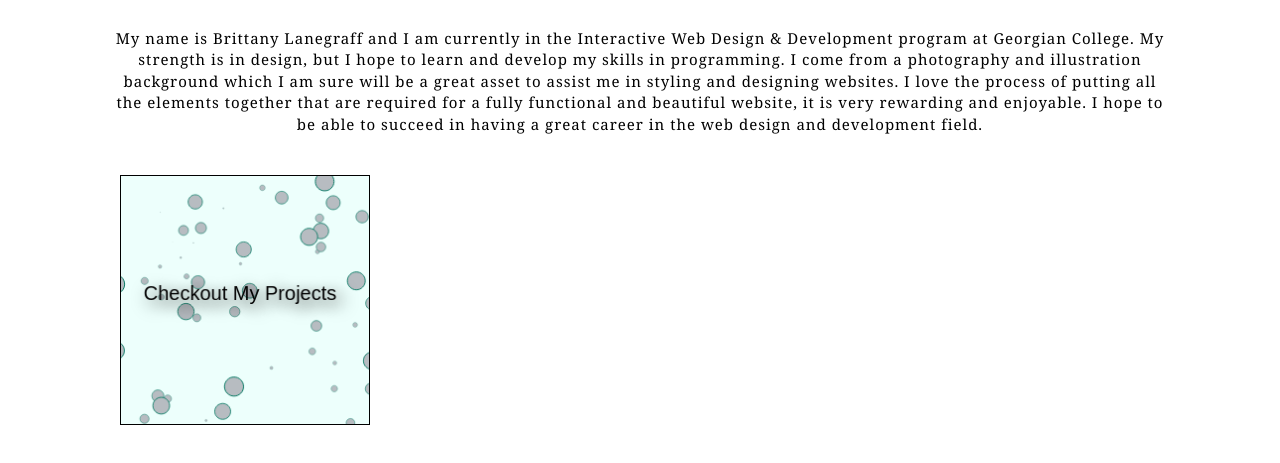
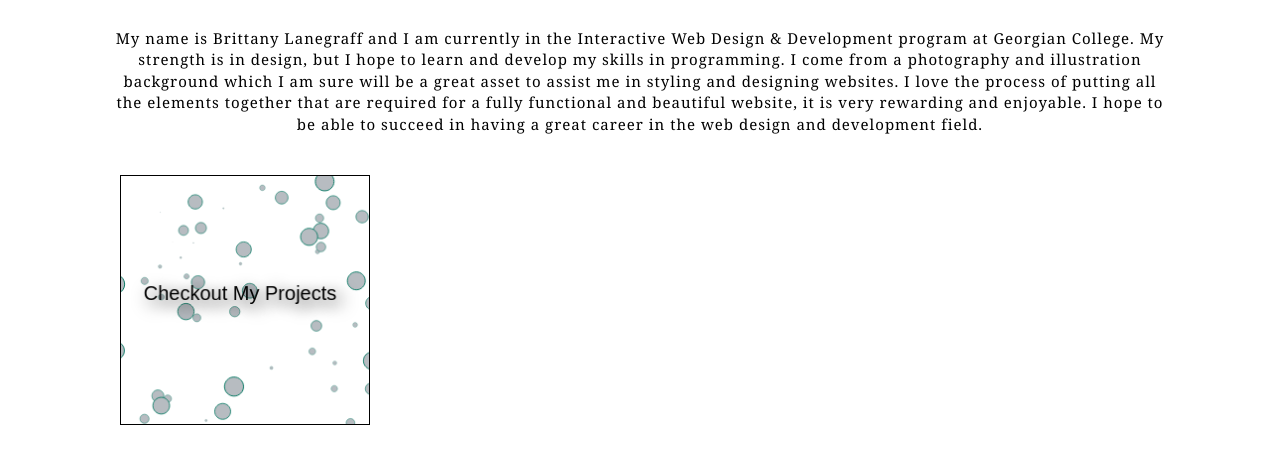
Before and after one commit to blanegraff/banner-ad, a plain HTML site: page index.html in a window 1280 px wide. Shown: the part 243-706 px from the top of the page. Drawn offline with Linux system fonts and the light colour scheme; a web font is replaced by a local one.

Commit message:
Added files via upload

```diff
--- a/index.html
+++ b/index.html
@@ -39,7 +39,7 @@
 
     <main class="container" id="mainContent">
         <p id="firstParagraph">My name is Brittany Lanegraff and I am currently in the Interactive Web Design & Development program at Georgian College. My strength is in design, but I hope to learn and develop my skills in programming. I come from a photography and illustration background which I am sure will be a great asset to assist me in styling and designing websites. I love the process of putting all the elements together that are required for a fully functional and beautiful website, it is very rewarding and enjoyable. I hope to be able to succeed in having a great career in the web design and development field.</p>
-        <canvas id="canvas" resize hidpi="off" style="background:#edfffc"></canvas>
+        <canvas id="canvas" resize hidpi="off" style="background:#ffffff"></canvas>
 
         <!-- JavaScript Section -->
         <script type="text/javascript" src="scripts/lib/paper-full.js"></script>
```
